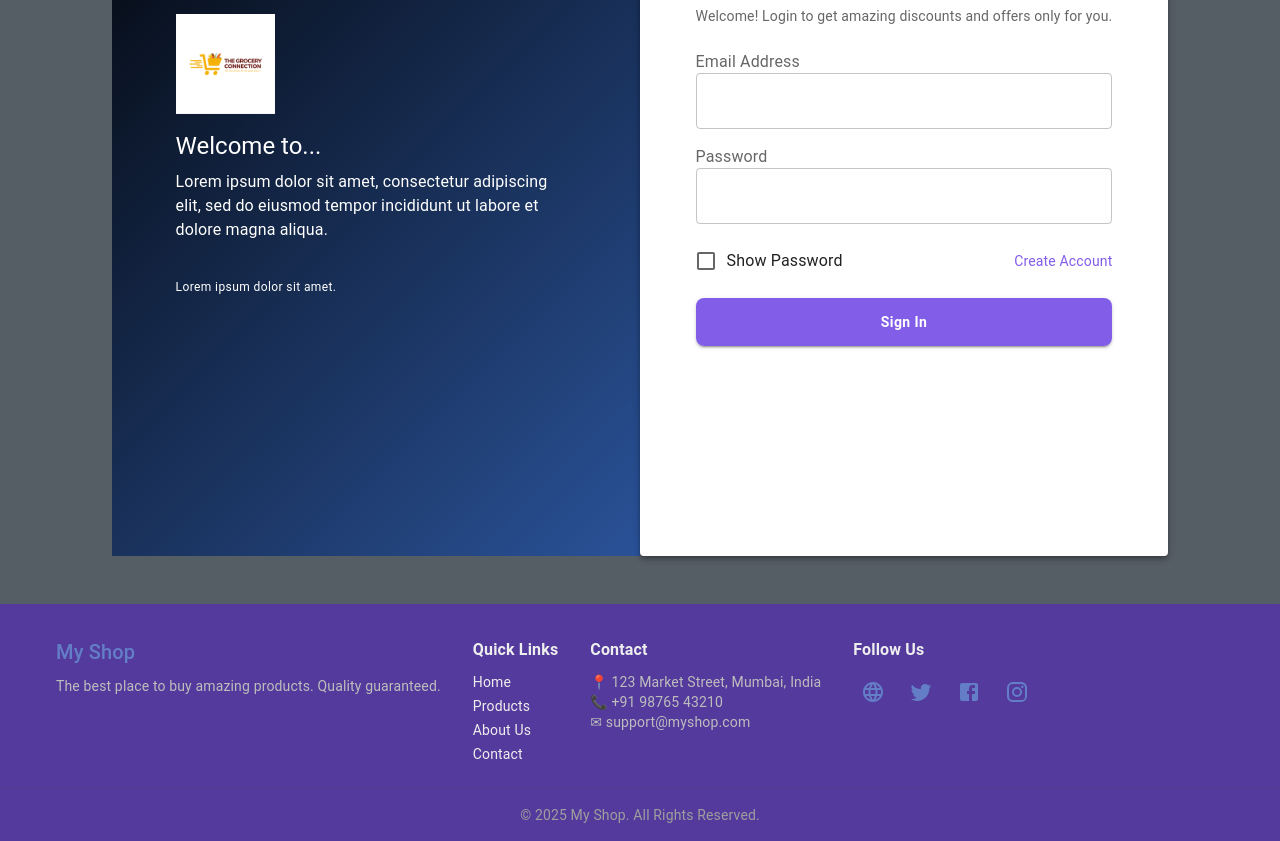
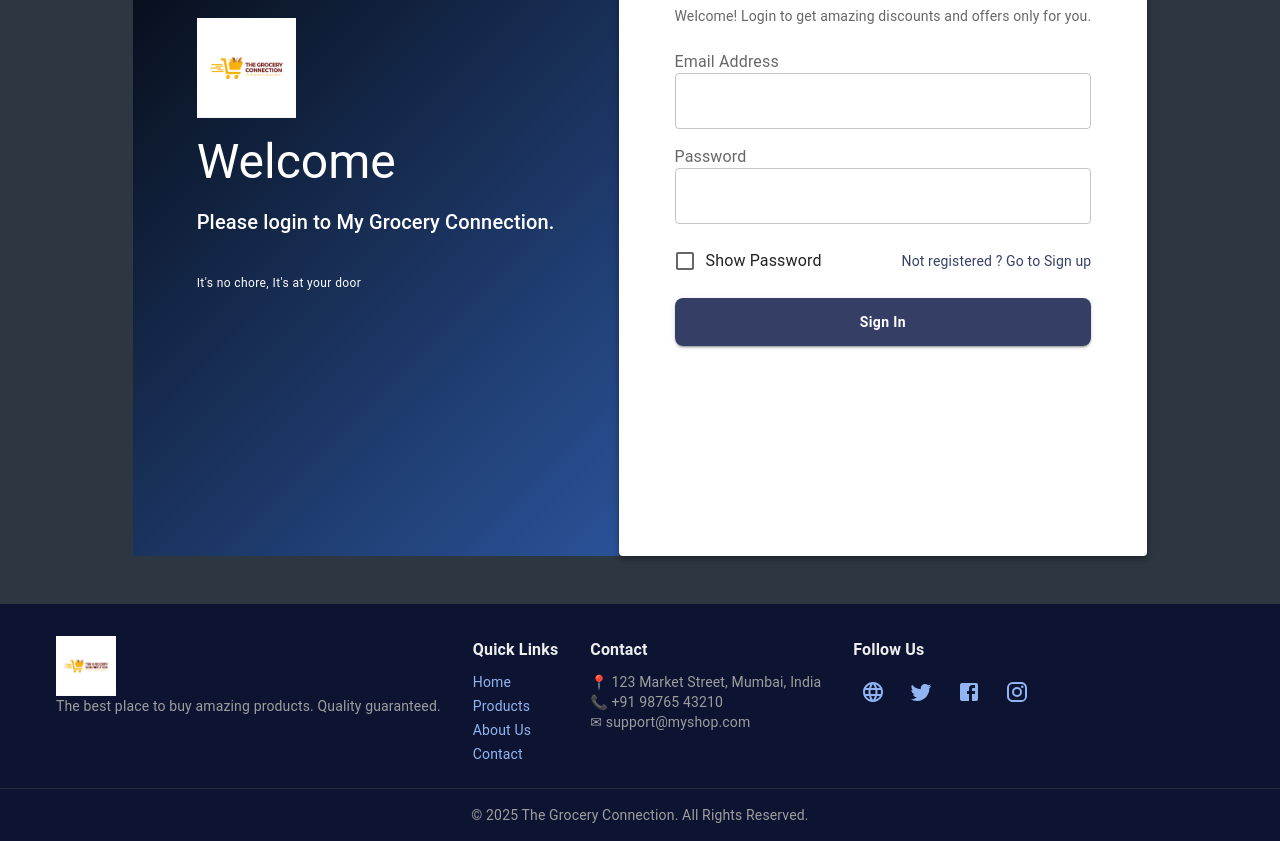
Before and after one commit to Suman-89/hooks-project, a React (Vite) app: page / in a window 1280 px wide. Shown: the part 360-1201 px from the top of the page. Built offline with nearby package versions, Linux system fonts and the light colour scheme; sample sign-in values are in the browser's storage.

Commit message:
designed fully

```diff
--- a/src/pages/auth/login/login.jsx
+++ b/src/pages/auth/login/login.jsx
@@ -91,15 +91,15 @@ export default function Login() {
               sx={{ height: 100 }}
             />
           </Box>
-          <Typography variant="h5" gutterBottom>
-            Welcome to...
+          <Typography variant="h3" gutterBottom fontWeight={400}>
+            Welcome
           </Typography>
-          <Typography variant="body1" sx={{ maxWidth: 400 }}>
-            Lorem ipsum dolor sit amet, consectetur adipiscing elit, sed do eiusmod tempor incididunt ut labore et dolore magna aliqua.
+          <Typography variant="h6" sx={{ maxWidth: 400 }}>
+            Please login to My Grocery Connection.
           </Typography>
           <Box mt={4}>
             <Typography variant="caption">
-              Lorem ipsum dolor sit amet.
+              It's no chore, It's at your door
             </Typography>
           </Box>
         </Grid>
@@ -192,12 +192,12 @@ export default function Login() {
                           color: "primary.main",
                           textDecoration: "none",
                           "&:hover": {
-                            color: "secondary.main",
+                            color: "#061242a0",
                             textDecoration: "underline",
                           },
                         }}
                       >
-                        Create Account
+                        Not registered ? Go to Sign up
                       </Typography>
                     </Link>
                   </Box>
--- a/src/pages/auth/registration/registration.jsx
+++ b/src/pages/auth/registration/registration.jsx
@@ -121,10 +121,10 @@ export default function Registration() {
                       <Typography
                         variant="caption"
                         sx={{
-                          color: "primary.main",
+                          color: "secondary.main",
                           textDecoration: "none",
                           "&:hover": {
-                            color: "secondary.main",
+                            color: "#8fb3f786",
                             textDecoration: "underline",
                           },
                         }}
--- a/src/pages/cms/listComponent/card.jsx
+++ b/src/pages/cms/listComponent/card.jsx
@@ -65,7 +65,7 @@ export default function RecipeReviewCard({ row, onDelete }) {
       {/* Header */}
       <CardHeader
         avatar={
-          <Avatar sx={{ bgcolor: "primary.main" }} aria-label="item">
+          <Avatar sx={{ bgcolor: "primary.main", color:"secondary.main" }} aria-label="item">
             {row.title?.charAt(0).toUpperCase()}
           </Avatar>
         }
@@ -108,12 +108,6 @@ export default function RecipeReviewCard({ row, onDelete }) {
         >
           {row.description}
         </Typography>
-
-        {/* <Box mt={2}>
-          <Typography variant="h6" fontWeight={700} color="primary">
-            ₹ {row.price}
-          </Typography>
-        </Box> */}
       </CardContent>
 
       {/* Actions */}
--- a/src/pages/cms/listComponent/list.jsx
+++ b/src/pages/cms/listComponent/list.jsx
@@ -78,9 +78,9 @@ export default function List() {
         <Grid container justifyContent="center" sx={{ mb: 3 }}>
           <Button
             variant="contained"
-            color="secondary"
+            color="primary"
             href="/cms/create"
-            sx={{ px: 3, py: 1.5 }}
+            sx={(color)=>({ px: 3, py: 1.5, color:color.palette.secondary.main })}
           >
             Add New Item
           </Button>
--- a/src/pages/layout/footer/footer.jsx
+++ b/src/pages/layout/footer/footer.jsx
@@ -9,10 +9,15 @@ export default function Footer() {
       <Grid container spacing={4} maxWidth="lg" sx={{ mx: "auto", px: 2 }}>
         {/* Brand Info */}
         <Grid >
-          <Typography variant="h6" sx={{ color: "secondary.main", mb: 1 }}>
-            My Shop
+          <Typography variant="h6" component="div">
+            <Box
+              component="img"
+              src="/assets/logo/new.png"
+              alt="Logo"
+              sx={{ height: 60 }}
+            />
           </Typography>
-          <Typography variant="body2" color="grey.400">
+          <Typography variant="body2" color="grey.500">
             The best place to buy amazing products. Quality guaranteed.
           </Typography>
         </Grid>
@@ -23,16 +28,16 @@ export default function Footer() {
             Quick Links
           </Typography>
           <Box sx={{ display: "flex", flexDirection: "column", gap: 0.5 }}>
-            <Link href="/" underline="hover" color="inherit" variant="body2">
+            <Link href="/cms/list" underline="hover" color="secondary" variant="body2">
               Home
             </Link>
-            <Link href="/products" underline="hover" color="inherit" variant="body2">
+            <Link href="/cms/list" underline="hover" color="secondary" variant="body2">
               Products
             </Link>
-            <Link href="/about" underline="hover" color="inherit" variant="body2">
+            <Link href="/cms/list" underline="hover" color="secondary" variant="body2">
               About Us
             </Link>
-            <Link href="/contact" underline="hover" color="inherit" variant="body2">
+            <Link href="/cms/list" underline="hover" color="secondary" variant="body2">
               Contact
             </Link>
           </Box>
@@ -43,9 +48,9 @@ export default function Footer() {
           <Typography variant="subtitle1" sx={{ fontWeight: "bold", mb: 1 }}>
             Contact
           </Typography>
-          <Typography variant="body2" color="grey.400">📍 123 Market Street, Mumbai, India</Typography>
-          <Typography variant="body2" color="grey.400">📞 +91 98765 43210</Typography>
-          <Typography variant="body2" color="grey.400">✉ support@myshop.com</Typography>
+          <Typography variant="body2" color="grey.500">📍 123 Market Street, Mumbai, India</Typography>
+          <Typography variant="body2" color="grey.500">📞 +91 98765 43210</Typography>
+          <Typography variant="body2" color="grey.500">✉ support@myshop.com</Typography>
         </Grid>
 
         {/* Socials */}
@@ -71,10 +76,10 @@ export default function Footer() {
       </Grid>
 
       {/* Bottom Section */}
-      <Divider sx={{ bgcolor: "grey.700", mt: 3 }} />
+      <Divider sx={{ bgcolor: "grey.600", mt: 3 }} />
       <Box sx={{ textAlign: "center", py: 2 }}>
         <Typography variant="body2" color="grey.500">
-          © {new Date().getFullYear()} My Shop. All Rights Reserved.
+          © {new Date().getFullYear()} The Grocery Connection. All Rights Reserved.
         </Typography>
       </Box>
     </Box>
--- a/src/pages/layout/navbar/navbar.jsx
+++ b/src/pages/layout/navbar/navbar.jsx
@@ -66,7 +66,6 @@ export default function Navbar() {
                 sx={{ height: 100 }}
               />
             </Typography>
-
             <Box sx={{ display: "flex", gap: 2 }}>
               <Button color="inherit" component={Link} to="/cms/list">
                 Home
@@ -85,12 +84,12 @@ export default function Navbar() {
                     <IconButton
                       onClick={handleClick}
                       size="small"
-                      sx={{ ml: 2}}
+                      sx={{ ml: 2 }}
                       aria-controls={open ? "account-menu" : undefined}
                       aria-haspopup="true"
                       aria-expanded={open ? "true" : undefined}
                     >
-                      <Avatar sx={(color)=>({ width: 32, height: 32, backgroundColor: color.palette.success.main})}>{user?user.slice(0,1).toUpperCase():''}</Avatar>
+                      <Avatar sx={(color) => ({ width: 32, height: 32, backgroundColor: color.palette.secondary.main, color: color.palette.primary.main })}>{user ? user.slice(0, 1).toUpperCase() : ''}</Avatar>
                     </IconButton>
                   </Tooltip>
                 </Box>
@@ -131,14 +130,14 @@ export default function Navbar() {
                   transformOrigin={{ horizontal: "right", vertical: "top" }}
                   anchorOrigin={{ horizontal: "right", vertical: "bottom" }}
                 >
-                  <MenuItem onClick={()=>navigate("/auth/profile")}>
+                  <MenuItem onClick={() => navigate("/auth/profile")}>
                     <Avatar /> Profile
                   </MenuItem>
                   {/* <MenuItem onClick={handleClose}>
                     <Avatar /> My account
                   </MenuItem> */}
                   <Divider />
-                  <MenuItem onClick={()=>navigate("/cms/cart")}>
+                  <MenuItem onClick={() => navigate("/cms/cart")}>
                     <ListItemIcon>
                       <ShoppingCartCheckoutIcon />
                     </ListItemIcon>
--- a/src/theme/theme.js
+++ b/src/theme/theme.js
@@ -5,10 +5,10 @@ const theme = createTheme({
   palette: {
     mode: 'light', // or 'dark'
     primary: {
-      main: '#7850e7ec',
+      main: '#061242ce',
     },
     secondary: {
-      main: '#6891d3c9',
+      main: '#9bbfffef',
     },
     success:{
       main: '#5bfdf299',
@@ -17,7 +17,7 @@ const theme = createTheme({
       main: '#fa0909c8'
     },
     background: {
-      default: '#020e1aab',
+      default: '#020e1ad3',
     },
   },
   typography: {
```
